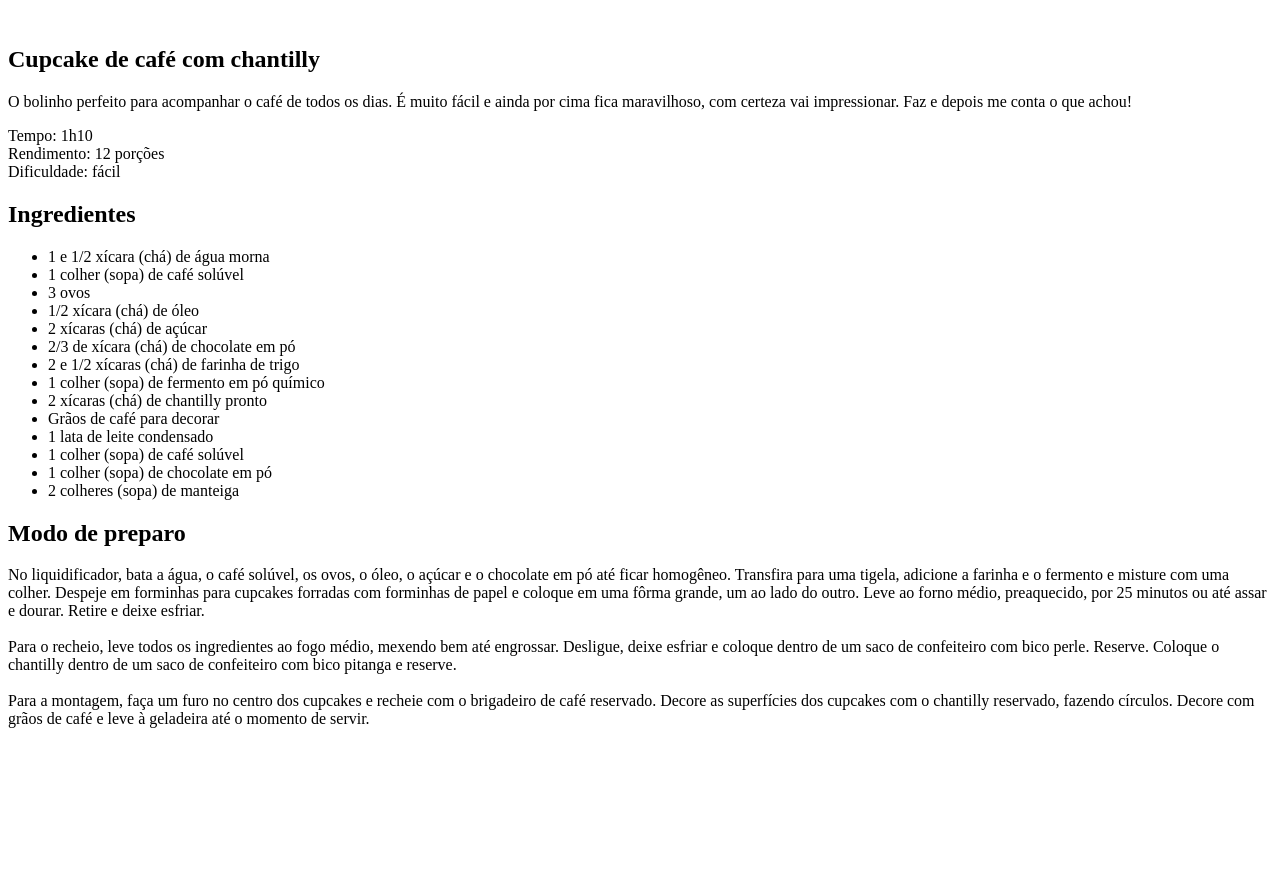
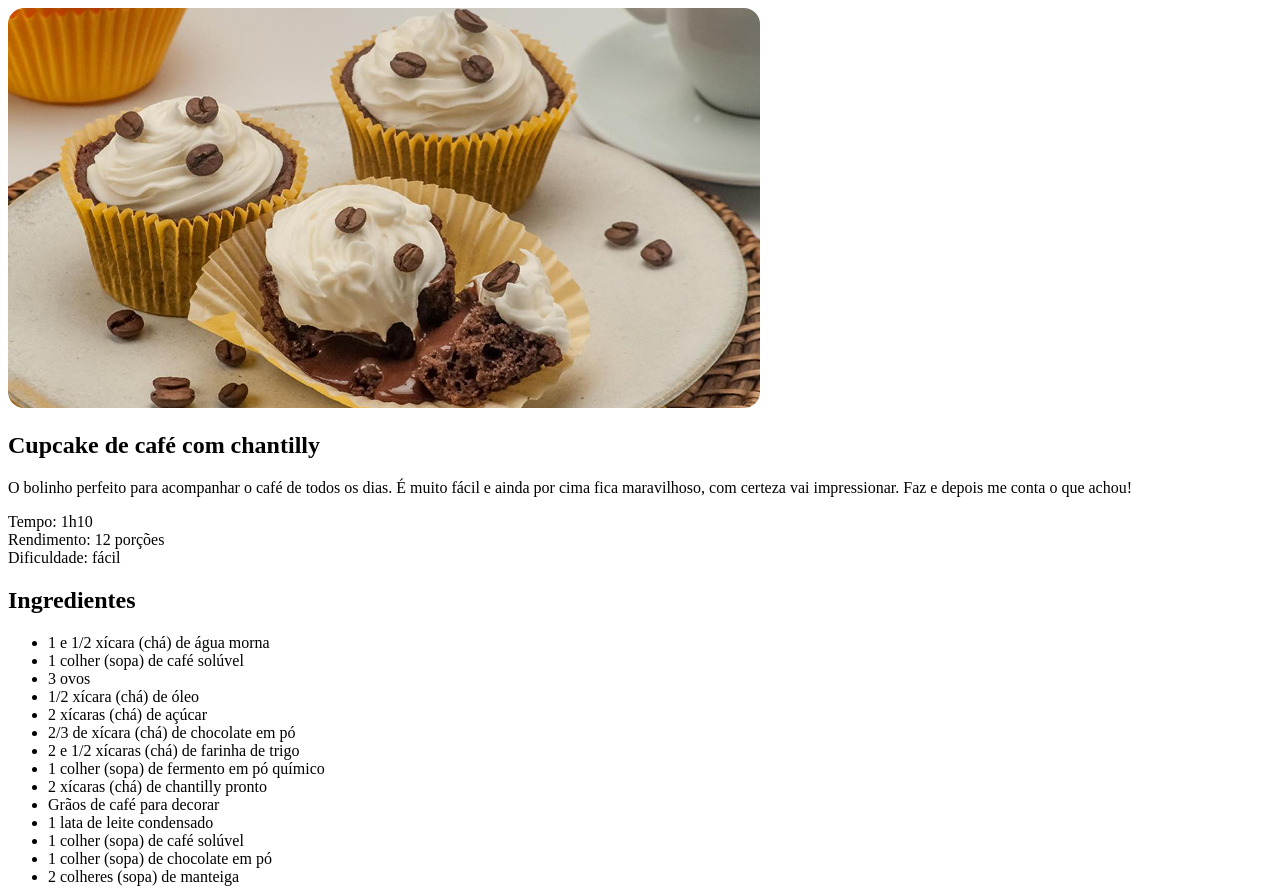
Before and after one commit to WigorCosta21/Pagina-Receitas, a plain HTML site: page index.html in a window 1280 px wide. Shown: the top 889 px of the page. Before the commit the page ends 800 px from the top, so only its background shows below. Drawn offline with Linux system fonts and the light colour scheme.

Commit message:
feat: Adding images and styles css

```diff
--- a/index.html
+++ b/index.html
@@ -5,11 +5,12 @@
     <meta charset="UTF-8">
     <meta name="viewport" content="width=device-width, initial-scale=1.0">
     <title>Página de receitas</title>
+    <link rel="stylesheet" href="styles.css">
 </head>
 
 <body>
     <div id="page">
-        <img src="" alt="">
+        <img src="assets/main-image.jpg" alt="Image de um cupcake com graos de café e um chantilly">
         <main>
             <section id="about">
                 <h1>Cupcake de café com chantilly</h1>
--- /dev/null
+++ b/styles.css
@@ -0,0 +1,3 @@
+img {
+    border-radius: 16px;
+}
```
Also changed, not shown: assets/bg-image.jpg (added), assets/main-image.jpg (added).
